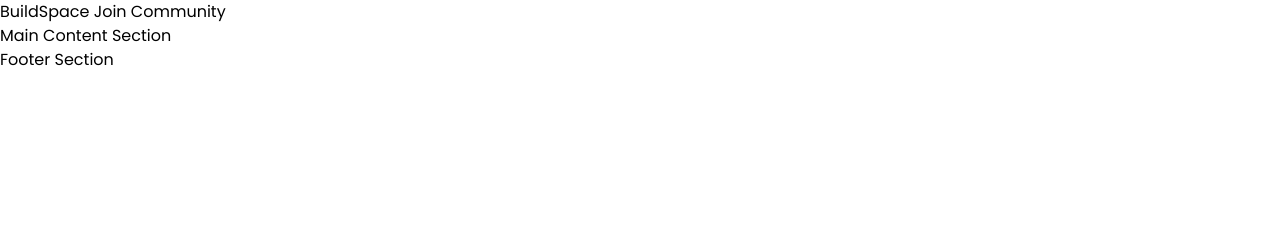
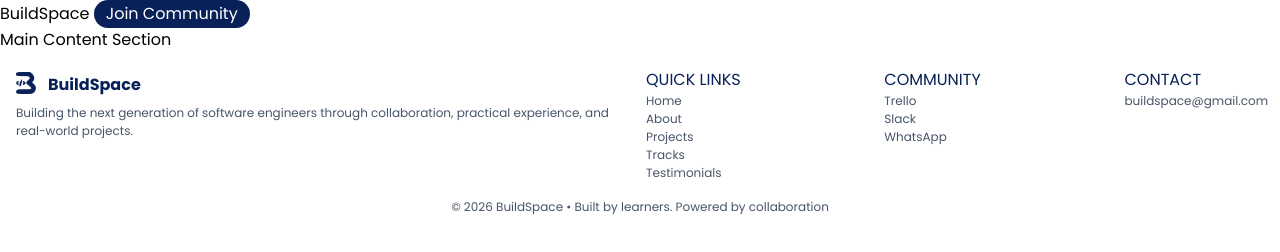
Before and after one commit to BuildspaceHub/buildspace-web, a website: page index.html in a window 1280 px wide. Drawn offline with Linux system fonts and the light colour scheme.

Commit message:
Designed the footer

```diff
--- a/index.html
+++ b/index.html
@@ -30,7 +30,75 @@
         <button class="btn-primary">Join Community</button>
       </header>
       <main>Main Content Section</main>
-      <footer>Footer Section</footer>
+
+      <footer
+        class="footer flex flex-col gap-4 bg-white w-full h-dvh md:w-full p-4 md:px-3"
+      >
+        <!-- <div class=""> -->
+
+          <div class="flex flex-col md:flex-row gap-2">
+            <!-- Logo & write-up -->
+            <div
+              class="flex flex-col items-center md:items-baseline w-full p-1"
+            >
+              <!-- Logo Icon & Logo Text -->
+              <div class="flex gap-3 items-center md:item-baseline">
+                <div class="w-5 h-8">
+                  <img
+                    src="/src/assets/ChatGPT_Image_Aug_1__2026__04_26_58_AM-removebg-preview 1 (Traced).png"
+                    alt="BuildSpace-Logo"
+                    class=""
+                  />
+                </div>
+                <p
+                  class="text-(--color-brand) font-(--font-poppins) h-7.5 font-bold font-stretch-100%"
+                >
+                  BuildSpace
+                </p>
+              </div>
+
+              <p
+                class="text-[12px] font-normal text-(--color-neutral) text-center md:text-left md:px-0"
+              >
+                Building the next generation of software engineers through collaboration, practical experience, and real-world projects.
+              </p>
+            </div>
+
+            <div
+              class="w-full md:w-full flex flex-col gap-3 justify-between md:flex-row md:justify-between items-center md:items-baseline text-center md:text-left"
+            >
+              <div class="">
+                <p class="font-(--font-poppins) text-(--color-brand)">QUICK LINKS</p>
+                <ul class="text-[12px] text-(--color-neutral)">
+                  <li><a href="#">Home</a></li>
+                  <li><a href="#">About</a></li>
+                  <li><a href="#">Projects</a></li>
+                  <li><a href="#">Tracks</a></li>
+                  <li><a href="#">Testimonials</a></li>
+                </ul>
+              </div>
+              <div>
+                <p class="font-(--font-poppins) text-(--color-brand)">COMMUNITY</p>
+                <ul class="text-[12px] text-(--color-neutral)">
+                  <li><a href="#">Trello</a></li>
+                  <li><a href="#">Slack</a></li>
+                  <li><a href="#">WhatsApp</a></li>
+                </ul>
+              </div>
+              <div>
+                <p class="font-(--font-poppins) text-(--color-brand)">CONTACT</p>
+                <ul class="text-[12px] text-(--color-neutral)">
+                  <li><a href="#">buildspace@gmail.com</a></li>
+                </ul>
+              </div>
+            </div>
+          </div>
+
+          <p class="text-center text-[12px] text-(--color-neutral)">
+            © 2026 BuildSpace &bull; Built by learners. Powered by collaboration
+          </p>
+        <!-- </div> -->
+      </footer>
     </div>
   </body>
 </html>
--- a/package.json
+++ b/package.json
@@ -1,4 +1,8 @@
 {
+  "scripts": {
+    "dev": "tailwindcss -i ./src/global.css -o ./output.css --watch"
+  },
+
   "dependencies": {
     "@tailwindcss/cli": "^4.3.3",
     "tailwindcss": "^4.3.3"
--- a/src/global.css
+++ b/src/global.css
@@ -2,9 +2,10 @@
 
 :root {
   --poppins: "Poppins", sans-serif;
-  --brand: blue;
+  --brand: #082158;
   --background: #ffffff;
   --primary-text: #ffffff;
+  --neutral: #475569;
 }
 
 @theme inline {
@@ -12,6 +13,7 @@
   --color-brand: var(--brand);
   --color-background: var(--background);
   --color-primary-text: var(--primary-text);
+  --color-neutral: var(--neutral);
 }
 
 /* BASE STYLE */
```
Also changed, not shown: output.css, src/assets/ChatGPT_Image_Aug_1__2026__04_26_58_AM-removebg-preview 1 (Traced).png (added), 1 other file.
